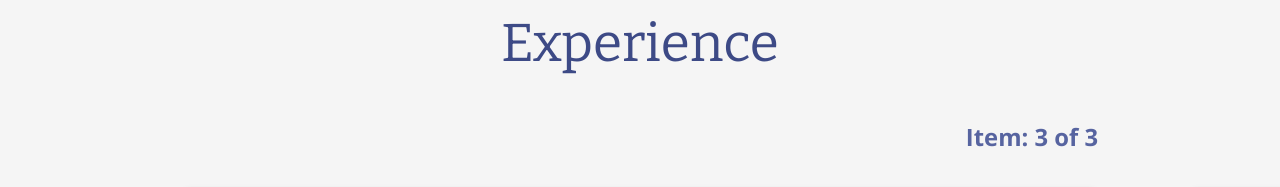
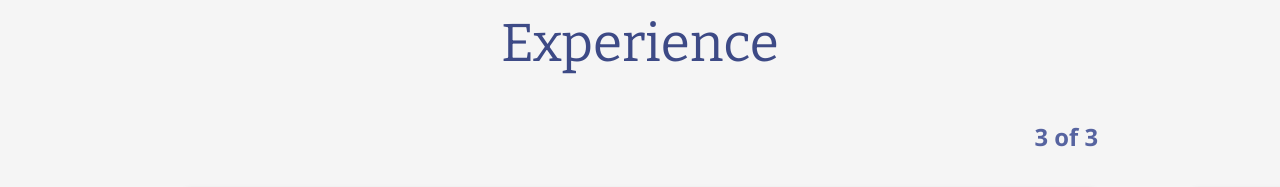
Before and after one commit to louis-pham/ARCHIVE-louis-pham.github.io, a React (Create React App) app: page / in a window 1280 px wide. Shown: the part 900-1087 px from the top of the page. Built offline with nearby package versions, Linux system fonts and the light colour scheme; what css-scroll-snap-polyfill would draw is missing.

Commit message:
Updated README; Removed word 'Item' from counter in Experience section

```diff
--- a/src/sections/Experience.js
+++ b/src/sections/Experience.js
@@ -72,7 +72,7 @@ class Experience extends React.Component {
         <span className="experience__header">
           <h2>Experience</h2>
         </span>
-        <span className="experience__work-item-index">Item: {this.state.itemInView + 1} of 3</span>
+        <span className="experience__work-item-index">{this.state.itemInView + 1} of 3</span>
         <span className={"scroll-button scroll-button__previous" + this.toggleScrollButton("L")} onClick={() => this.doScroll("L")}><i className="fas fa-3x fa-chevron-left"></i></span>
         <span className={"scroll-button scroll-button__next" + this.toggleScrollButton("R")} onClick={() => this.doScroll("R")}><i className="fas fa-3x fa-chevron-right"></i></span>
         <div className="work-items" ref={this.workItemsRef}>
```
Also changed, not shown: 1 other file (tests, documents, lock files or other folders).
